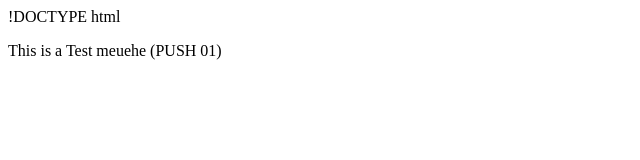
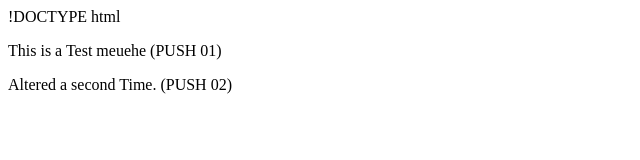
Before and after one commit to FlorianHillner/GitTest, a plain HTML site: page index.html in a window 1280 px wide. Shown: the whole page, without its empty margins (0-640 px from the left). Drawn offline with Linux system fonts and the light colour scheme.

Commit message:
altered the index file

```diff
--- a/index.html
+++ b/index.html
@@ -5,5 +5,7 @@
 	</head>
 	<body>
 		<p>This is a Test meuehe (PUSH 01)</p>
+
+		<p>Altered a second Time. (PUSH 02)<p>
 	</body>
 </html>
```
